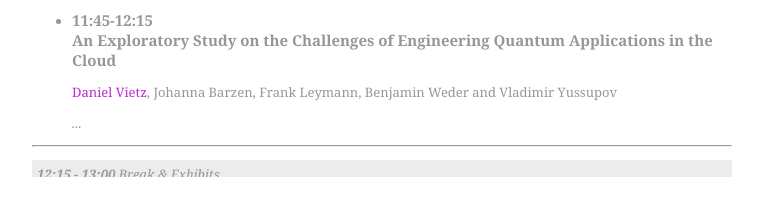
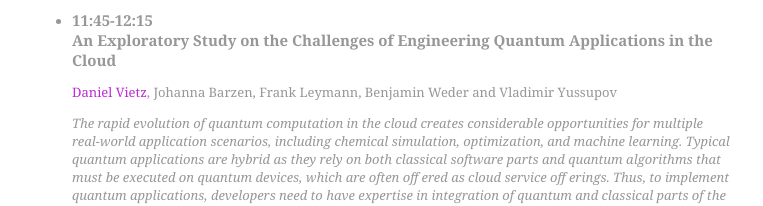
Before and after one commit to macariopolouclm/qset2022, a plain HTML site: page program.html in a window 1280 px wide. Shown: the part 840-1046 px from the top of the page, without its empty margins (388-1151 px from the left). Drawn offline with Linux system fonts and the light colour scheme.

Commit message:
add summary

```diff
--- a/program.html
+++ b/program.html
@@ -97,8 +97,7 @@
 
           		<li class="talkTitle"><b>11:45-12:15</b><br/><b>An Exploratory Study on the Challenges of Engineering Quantum Applications in the Cloud </b>
           			<p><a href="./speakers.html#">Daniel Vietz</a>, Johanna Barzen, Frank Leymann, Benjamin Weder and Vladimir Yussupov</p>
-          			<p><i>...</i></p>
-          			<!-- <p><i>The rapid evolution of quantum computation in the cloud creates considerable opportunities for multiple real-world application scenarios, including chemical simulation, optimization, and machine learning. Typical quantum applications are hybrid as they rely on both classical software parts and quantum algorithms that must be executed on quantum devices, which are often off ered as cloud service off erings. Thus, to implement quantum applications, developers need to have expertise in integration of quantum and classical parts of the application, as well as understanding the relevant cloud-specifi c challenges and limitations. In this work, we analyze which challenges could be encountered when designing and implementing hybrid quantum applications in the cloud and identify which limitations of current quantum cloud services make such integration complex. To achieve this, we (i) implemented four quantum applications highlighting diff erent scenarios of using quantum software components in cloud applications and (ii) analyzed the challenges and limitations encountered during the implementation process and documented the key observations. In addition, we discuss open research questions and ways to address them, which can help to improve the process of developing quantum applications in the cloud.</i></p> -->
+          			<p><i>The rapid evolution of quantum computation in the cloud creates considerable opportunities for multiple real-world application scenarios, including chemical simulation, optimization, and machine learning. Typical quantum applications are hybrid as they rely on both classical software parts and quantum algorithms that must be executed on quantum devices, which are often off ered as cloud service off erings. Thus, to implement quantum applications, developers need to have expertise in integration of quantum and classical parts of the application, as well as understanding the relevant cloud-specifi c challenges and limitations. In this work, we analyze which challenges could be encountered when designing and implementing hybrid quantum applications in the cloud and identify which limitations of current quantum cloud services make such integration complex. To achieve this, we (i) implemented four quantum applications highlighting diff erent scenarios of using quantum software components in cloud applications and (ii) analyzed the challenges and limitations encountered during the implementation process and documented the key observations. In addition, we discuss open research questions and ways to address them, which can help to improve the process of developing quantum applications in the cloud.</i></p>
 
           		</li>
 
```
